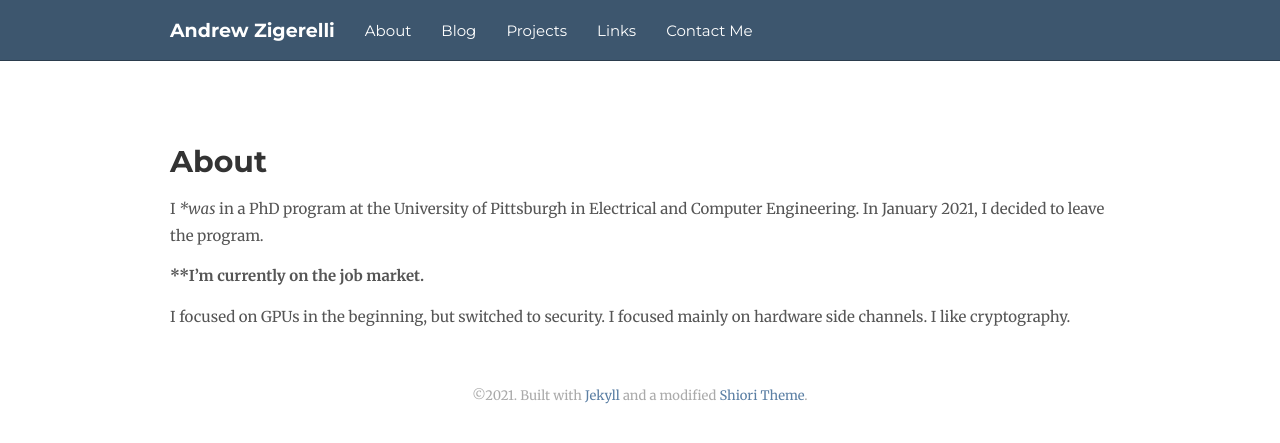
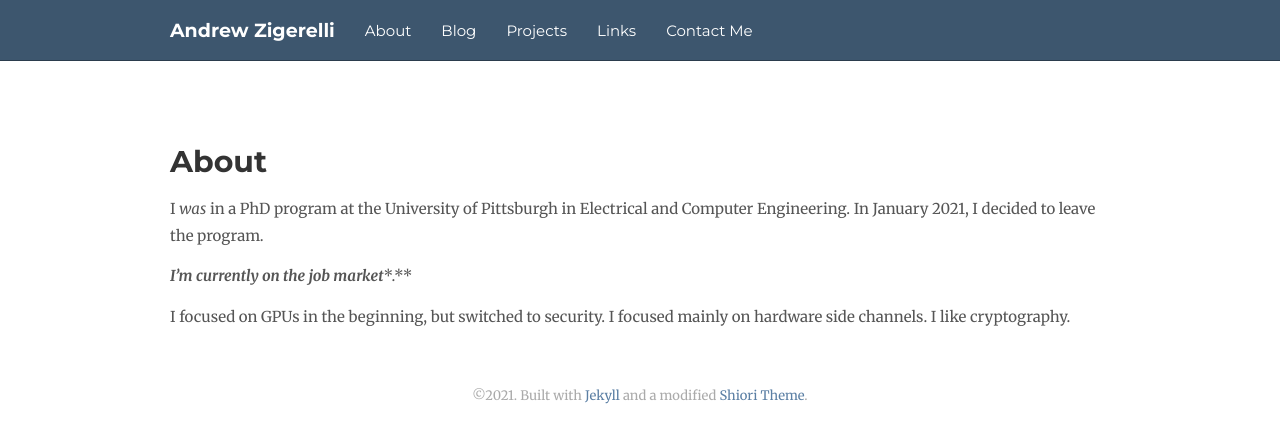
Before and after one commit to andrewzigerelli/andrewzigerelli.github.io, a Jekyll site: the page built from about.md, in a window 1280 px wide. Shown: the top 443 px of the page. Built offline with Jekyll 4.4.1, drawn with Linux system fonts in a browser that asks for light colours; nearby versions of some CDN libraries.

Commit message:
fix italics

```diff
--- a/about.md
+++ b/about.md
@@ -5,10 +5,10 @@ permalink: about/index.html
 ---
 
 # About
-I **was* in a PhD program at the University of Pittsburgh in Electrical and
+I *was* in a PhD program at the University of Pittsburgh in Electrical and
 Computer Engineering. In January 2021, I decided to leave the program.
 
-****I'm currently on the job market****.**
+***I'm currently on the job market****.**
 
 I focused on GPUs in the beginning, but switched to security. I focused mainly
 on hardware side channels. I like cryptography.
```
